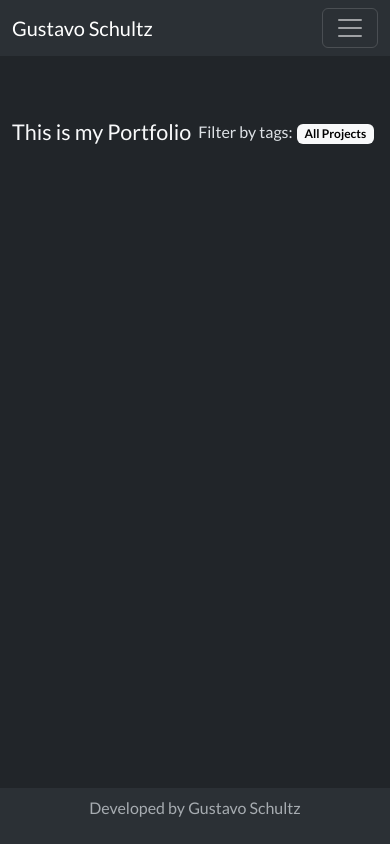
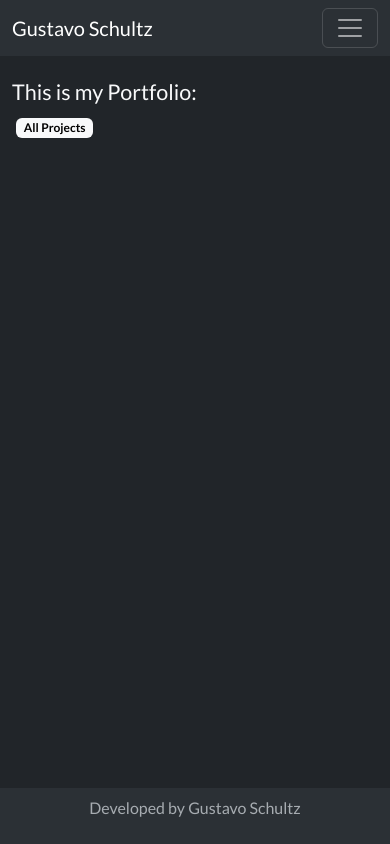
Before and after one commit to goosekiing/gustavo-schultz-django-portfolio, a Django app: page /portfolio/ in a window 390 px wide. Run offline with Django 4.2, Linux system fonts and the light colour scheme; data that the repository does not hold is empty.

Commit message:
titulo e tags em portfolio.hmt tornado responsivos ao tamanho da tela

```diff
--- a/portfolio/static/portfolio/styles/reset.css
+++ b/portfolio/static/portfolio/styles/reset.css
@@ -17,6 +17,8 @@ figure, figcaption, footer, header, hgroup,
 menu, nav, output, ruby, section, summary,
 time, mark, audio, video {
 	margin: 0px;
+	margin-top: 0px;
+    margin-bottom: 0px;
 	padding: 0px;
 	border: 0;
 	font-size: 100%;
--- a/templates/portfolio/portfolio.html
+++ b/templates/portfolio/portfolio.html
@@ -2,15 +2,14 @@
 {% load static %}
 {% block content %}
 
-<div class="d-flex justify-content-between mt-5 mb-4t">
-<h1 class="text-light fs-4">This is my Portfolio</h1>
-  <div class="d-flex column">
-    <p>Filter by tags:</p>
-    <a href="{% url 'portfolio' %}"><li class="mx-1 badge text-bg-secondary {% if not selected_tag %}text-bg-light{% endif %}">All Projects</li></a>
-    {% for category in categories %}
-    <a href="{% url 'category' category.slug %}"><li class="mx-1 badge text-bg-secondary {% if category.slug == selected_tag %}text-bg-light{% endif %}">{{ category.name }}</li></a>
-    {% endfor %}
-  </div>
+<div class="d-flex flex-column flex-sm-row justify-content-between align-items-md-center mt-0 mb-0 mt-sm-2 mb-sm-3">
+  <h3 class="mt-2 my-sm-auto text-light fs-4">This is my Portfolio:</h3>
+    <div class="d-flex justify-content-sm-end justify-content-start flex-wrap col-sm-6 mb-3 mb-sm-auto">
+      <a href="{% url 'portfolio' %}"><li class="mx-1 badge text-bg-secondary {% if not selected_tag %}text-bg-light{% endif %}">All Projects</li></a>
+      {% for category in categories %}
+        <a href="{% url 'category' category.slug %}"><li class="mx-1 badge text-bg-secondary {% if category.slug == selected_tag %}text-bg-light{% endif %}">{{ category.name }}</li></a>
+      {% endfor %}
+    </div>
 </div>
 
 <div class="d-flex flex-column flex-sm-row flex-wrap justify-content-around align-items-center w-100">
```
